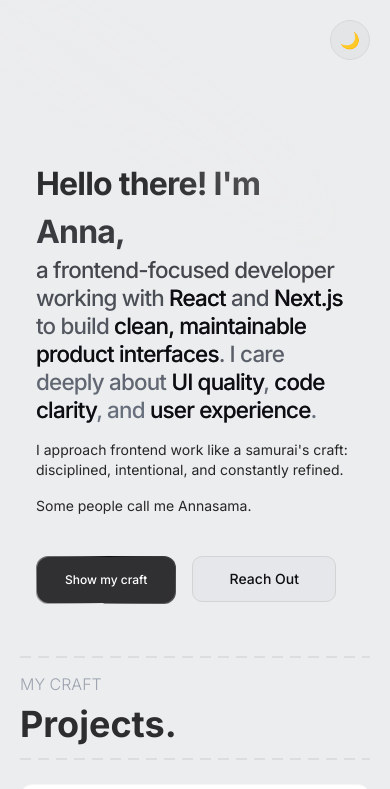
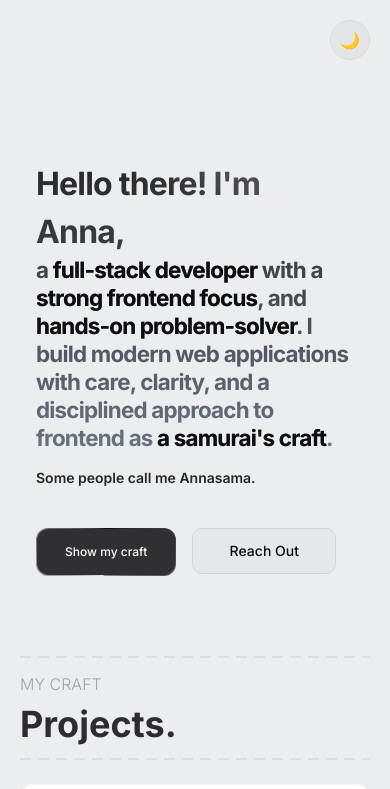
Before and after one commit to AnnaMnesia/portfolio_anna_mastoridou, a Next.js app: page / in a window 390 px wide. Shown: the top 789 px of the page. Built offline with nearby package versions, Linux system fonts and the light colour scheme; grey boxes are pictures that could not be loaded.

Commit message:
initial commit

```diff
--- a/components/Hero.tsx
+++ b/components/Hero.tsx
@@ -5,42 +5,41 @@ import { HeroGifCards } from "./ui/HeroGifCards";
 const Hero = () => {
   return (
     <div className="pb-10 md:pt-36 pt-20 ">
-      <div className="h-[32rem] md:h-[40rem] mx-auto max-w-4xl flex md:items-center gap-2 relative">
+      <div className="h-[32rem] md:h-[38rem] mx-auto max-w-4xl flex md:items-center gap-2 relative">
         <Spotlight
           className="-top-20 left-20 md:left-50 md:-top-50"
           fill="#EBECEE"
         />
         <div className="p-4 z-2  max-w-2xl pt-20 md:pt-10 flex flex-col items-left justify-left">
-          <h1 className="text-[2rem] md:text-[2.6rem] font-bold text-left bg-clip-text text-transparent bg-gradient-to-b from-neutral-800 to-gray-500 dark:from-neutral-50 dark:to-gray-400 bg-opacity-50 tracking-tight">
+          <h1 className="text-[2rem] md:text-[2.2rem] font-bold text-left bg-clip-text text-transparent bg-gradient-to-b from-neutral-800 to-gray-500 dark:from-neutral-50 dark:to-gray-400 bg-opacity-50 tracking-tight">
             Hello there! I&apos;m Anna,
-            <span className="block leading-[1.25] text-[1.4rem] md:text-[1.7rem] font-medium ">
+            <span className="block leading-[1.25] text-[1.4rem] md:text-[1.7rem] font-bold ">
               {" "}
-              a frontend-focused developer working with
-              <span className="text-black dark:text-white"> React</span> and
-              <span className="text-black dark:text-white"> Next.js</span> to
-              build
+              a
               <span className="text-black dark:text-white">
                 {" "}
-                clean, maintainable product interfaces
+                full-stack developer{" "}
               </span>
-              . I care deeply about{" "}
+              with a{" "}
               <span className="text-black dark:text-white">
-                UI quality
-              </span>,{" "}
-              <span className="text-black dark:text-white">code clarity</span>,
-              and{" "}
+                {" "}
+                strong frontend focus
+              </span>
+              , and
               <span className="text-black dark:text-white">
-                user experience
+                {" "}
+                hands-on problem-solver
+              </span>
+              . I build modern web applications with care, clarity, and a
+              disciplined approach to frontend as
+              <span className="text-black dark:text-white">
+                {" "}
+                a samurai&apos;s craft
               </span>
               .
             </span>
           </h1>
-
-          <p className="mt-4 font-normal text-sm md:text-md text-neutral-800 dark:text-gray-400 text-left">
-            I approach frontend work like a samurai&apos;s craft: disciplined,
-            intentional, and constantly refined.
-          </p>
-          <p className="mt-4 font-normal text-sm md:text-lg text-neutral-800 dark:text-gray-400 text-left">
+          <p className="mt-4 font-semibold text-sm md:text-lg text-neutral-800 dark:text-gray-400 text-left">
             Some people call me Annasama.
           </p>
           <div className="flex align-center gap-4">
--- a/components/about/AboutBio.tsx
+++ b/components/about/AboutBio.tsx
@@ -11,6 +11,34 @@ const AboutBio = () => {
         </div>
         <div className="relative mx-auto max-w-3xl">
           <h2 className="mt-14 text-sm md:text-sm font-light text-gray-400 mb-2">
+            BEYOND THE CODE
+          </h2>
+          <p className="font-normal text-sm md:text-md dark:text-gray-300">
+            Beyond the code, I bring the same discipline and energy to my
+            personal life. I’m a dedicated athlete who enjoys pushing limits —
+            from Hyrox training to half marathons around the world. Many of
+            these races are tied to causes close to my heart, raising money for
+            people with disabilities, cancer research, and those in need.
+            <p className="mt-2 font-normal text-sm md:text-md dark:text-gray-300">
+              When I’m not coding or training, I enjoy video games and
+              challenging puzzles — anything that keeps me learning and engaged.
+            </p>
+          </p>
+        </div>
+        <div className="relative mx-auto max-w-3xl">
+          <h2 className="mt-4 text-sm md:text-sm font-light text-gray-400 mb-2">
+            HOW I WORK
+          </h2>
+          <p className="font-normal text-sm md:text-md dark:text-gray-300">
+            Colleagues and clients describe me as dedicated, agile, and
+            solutions-focused — someone who never stops learning. My genuine
+            enthusiasm for new challenges and delivering meaningful results
+            inspires the teams I work with and makes me the kind of developer
+            people enjoy collaborating with.
+          </p>
+        </div>
+        <div className="relative mx-auto max-w-3xl">
+          <h2 className="mt-4 text-sm md:text-sm font-light text-gray-400 mb-2">
             MY DRIVE
           </h2>
           <p className="font-normal text-sm md:text-md dark:text-gray-300">
--- a/components/about/AboutHero.tsx
+++ b/components/about/AboutHero.tsx
@@ -15,25 +15,26 @@ const AboutHero = () => {
             </h2>
             <p className="font-normal text-sm md:text-md dark:text-gray-300">
               {" "}
-              I&apos;m a frontend developer currently based in Düsseldorf,
-              Germany. A marketer turned developer, drawn to building things
-              that people actually enjoy using.
+              I&apos;m a full-stack developer and hands-on problem-solver who
+              combines strong technical expertise with a practical, real-world
+              approach to building software. With experience across startups,
+              client projects, and product teams, I bring a solid understanding
+              of how modern web applications are designed, developed, and scaled
+              in professional environments.
             </p>{" "}
             <p className="mt-2 font-normal text-sm md:text-md dark:text-gray-300">
               {" "}
-              I&apos;ve always been fascinated by creating something from
-              nothing. What started as curiosity for digital experiences quickly
-              became a focus on frontend development—where structure,
-              performance, and usability come together to shape the experience,
-              not just the interface.
+              Specializing in frontend and full-stack development, I focus on
+              creating clean, reliable, and user-centered solutions. My skills
+              shine particularly in startup environments, where I&apos;ve worked
+              closely with development teams and contributed to guiding products
+              from concept to market.
             </p>{" "}
             <p className="mt-2 font-normal text-sm md:text-md dark:text-gray-300">
               {" "}
-              I currently work as a freelance frontend developer. Previously, I
-              worked part-time at Coursfy, building and maintaining production
-              user interfaces, and before that as a Tutor at DCI Digital Career
-              Institute, where I taught React and JavaScript while training as a
-              developer myself.
+              I&apos;m at my best when tackling complex challenges, drawing on both
+              technical knowledge and creative thinking to turn ideas into
+              impactful solutions.
             </p>
           </div>
         </div>
```
